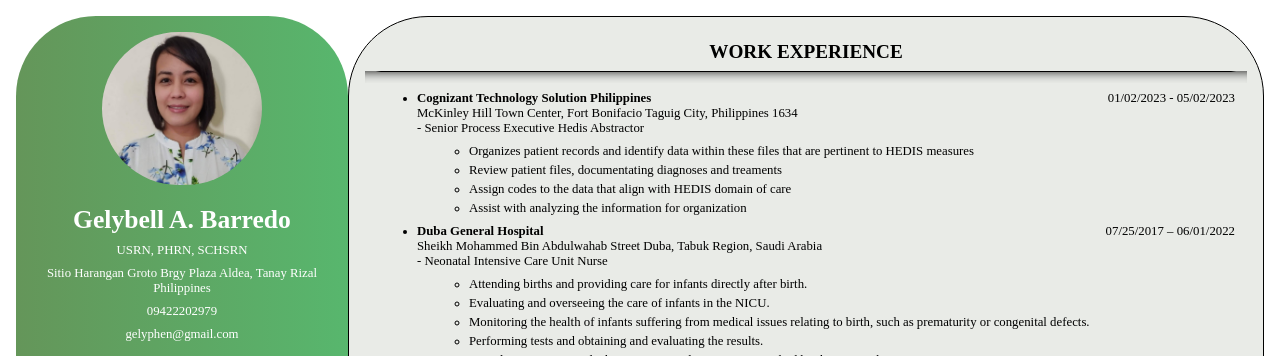
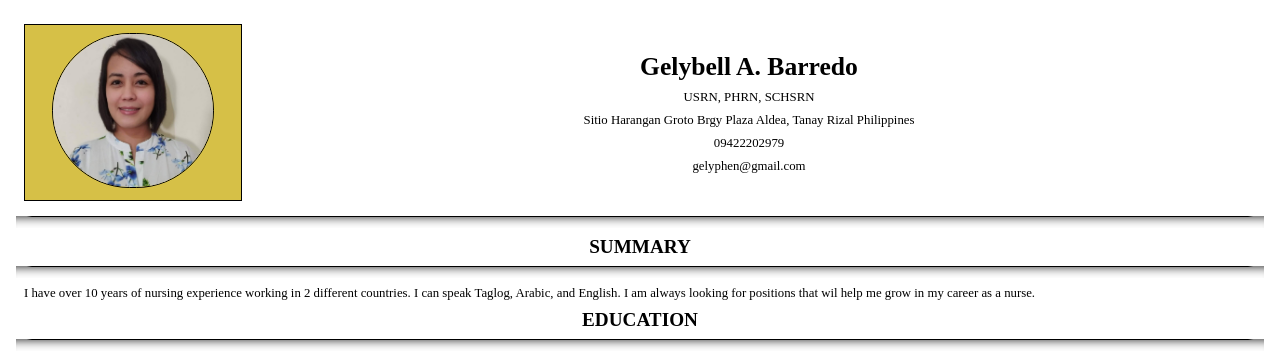
Before and after one commit to aaronev/resumes, a website built with Parcel: page src/index.html in a window 1280 px wide. Shown: the top 356 px of the page. Built offline with nearby package versions, Linux system fonts and the light colour scheme.

Commit message:
adds resume

```diff
--- a/src/index.html
+++ b/src/index.html
@@ -5,12 +5,11 @@
     <link href="./main.css" rel="stylesheet">
   </head>
   <body>
-		<div class="aside page">
 		<div class="profile">
 			<div class="img-con left">
 				<img class="img-con__img" src="./profilePic.jpeg">
 			</div>
-				<div>
+			<div class="contact">
 				<h1>Gelybell A. Barredo</h1>
 				<p>USRN, PHRN, SCHSRN</p>
 				<p>Sitio Harangan Groto Brgy Plaza Aldea, Tanay Rizal Philippines</p>
@@ -18,6 +17,10 @@
 				<p>gelyphen@gmail.com</p>
 			</div>
 		</div>
+		<hr>
+
+		<div class="">
+		<div class="page">
 			<div class="summary section">
 				<h2>SUMMARY</h2>
 				<hr>
@@ -105,7 +108,7 @@
 		</div>
 
 
-			<div class="resume">
+			<div class="">
 				<div class="work section">
 					<h2>WORK EXPERIENCE</h2>
 					<hr>
@@ -288,5 +291,6 @@
 					</ul>
 				</div>
 			</div>
+		</div>
   </body>
 </html>
--- a/src/main.css
+++ b/src/main.css
@@ -1,7 +1,6 @@
 body {
 	font-family: 'Times New Roman', Times, serif;
 	padding: .5rem;
-	display: flex;
 	/* font-size: .955rem; */
 	font-size: .8rem;
 }
@@ -38,6 +37,10 @@ ul {
 
 li {
 	margin: .25rem;
+}
+
+.resume-body {
+	display: flex;
 }
 
 .nested-li {
@@ -79,17 +82,25 @@ li {
 .profile {
 	text-align: center;
 	padding: .5rem;
+	display: flex;
 }
 
 .img-con {
 	width: 12.5rem;
-	margin: auto;
 	padding: .5rem;
+	border: 1px solid black;
+	background-color: rgba(204, 177, 26, 0.801);
 }
 
 .img-con__img {
 	width: 80%;
 	border-radius: 7rem;
+	border: 1px solid black;
+	margin: 0;
+}
+
+.contact {
+	margin: auto;
 }
 
 .resume {
```
Also changed, not shown: src/OIP.jpg (deleted), template1/OIP.jpg (deleted). Lines whose indentation alone changed are shown as unchanged.
